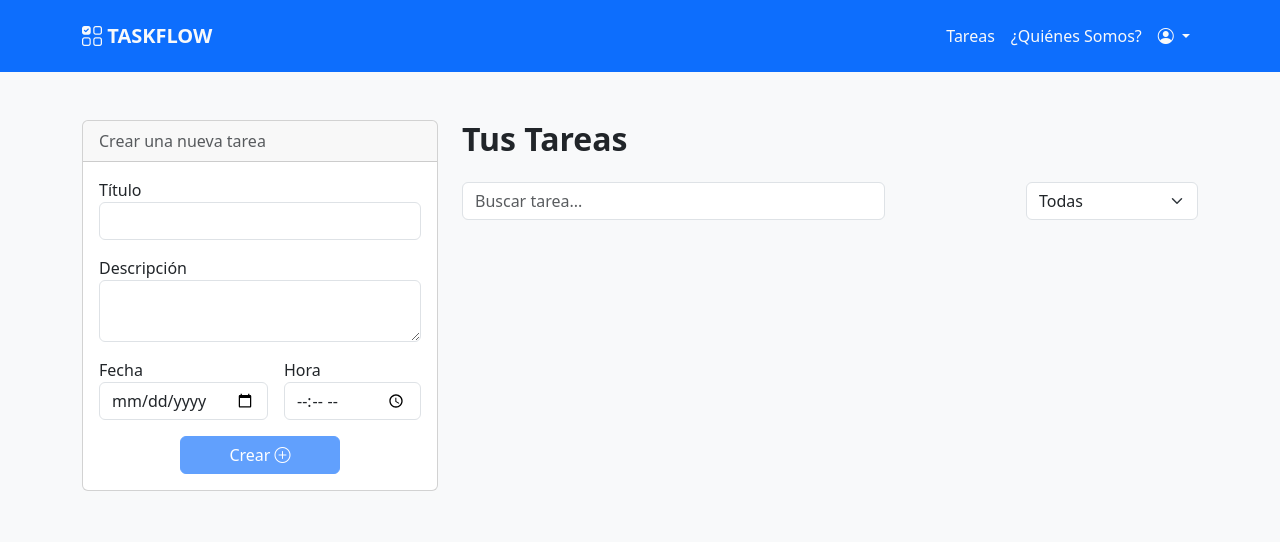
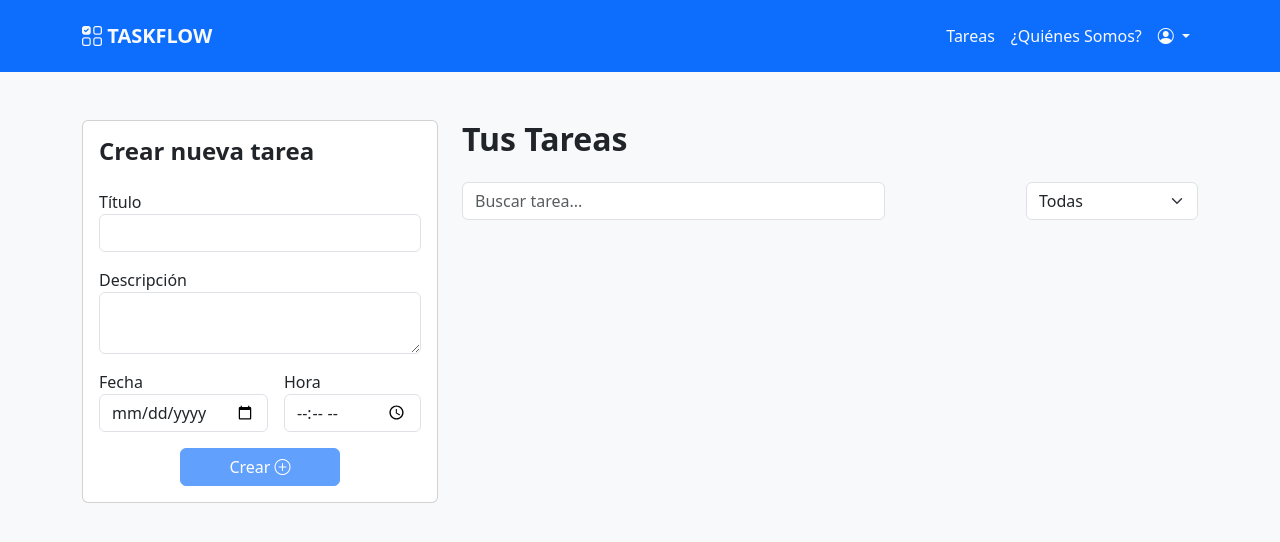
Before and after one commit to UnUsuarioMas67/todo-app-angular, an Angular app: page /todo in a window 1280 px wide. Shown: the top 542 px of the page. Built offline with nearby package versions, Linux system fonts and the light colour scheme.

Commit message:
Change NewTaskFormComponent title style

```diff
--- a/src/app/components/new-task-form/new-task-form.component.html
+++ b/src/app/components/new-task-form/new-task-form.component.html
@@ -1,9 +1,7 @@
 <div class="card">
-  <div class="card-header text-body-secondary">
-    Crear una nueva tarea
-  </div>
+  <div class="card-body">
+    <h2 class="card-title h4 fw-bold mb-4">Crear nueva tarea</h2>
 
-  <div class="card-body">
     <form (ngSubmit)="OnSubmit()" #newTaskForm="ngForm">
       <div class="mb-3">
         <label for="task-title">Título</label>
```
